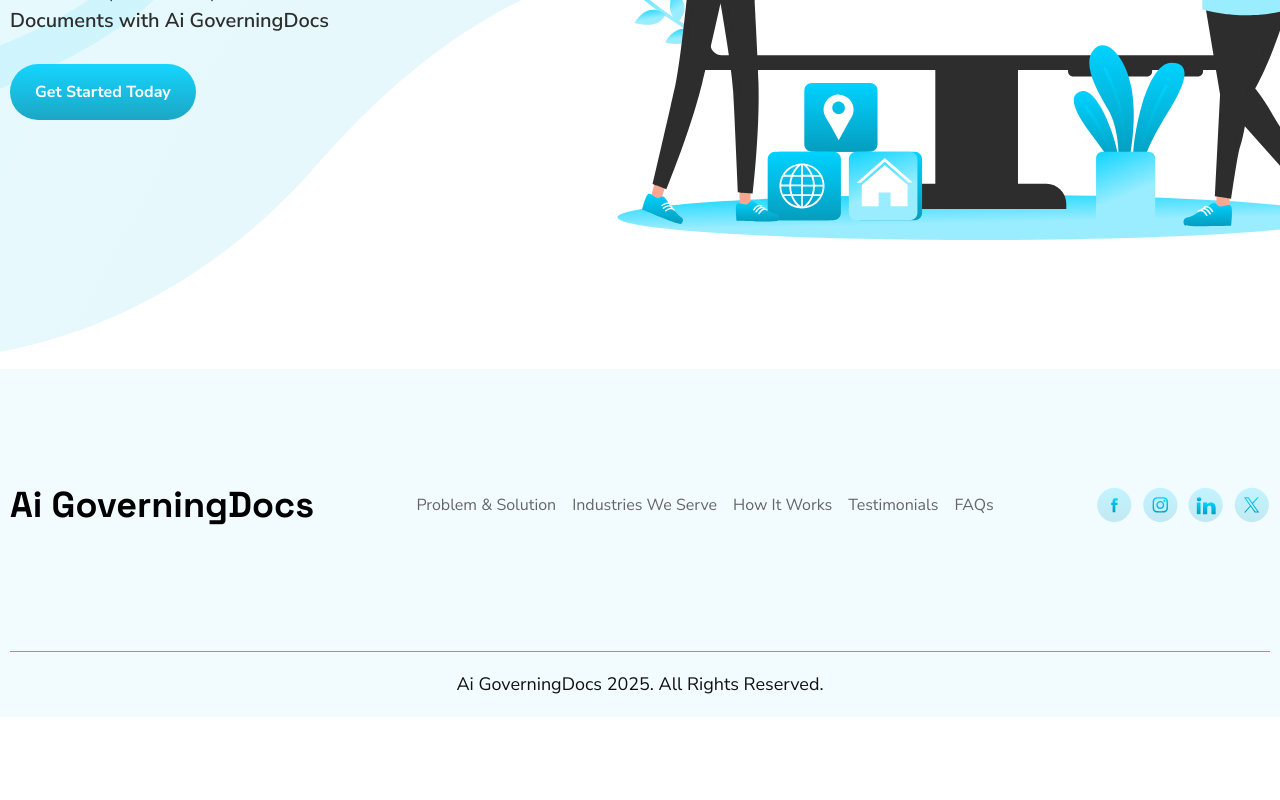
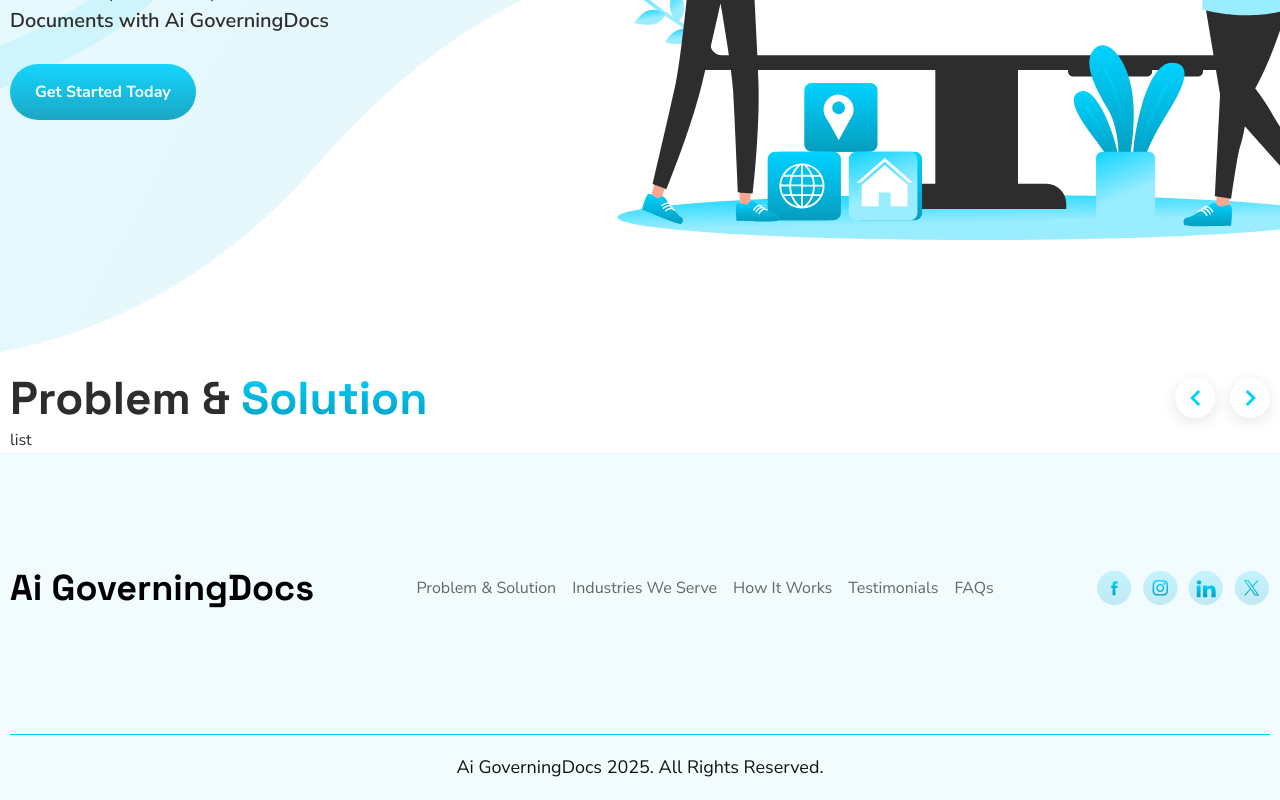
Before and after one commit to kazimorwan498/Governing_Docs, a React (Vite) app: page / in a window 1280 px wide. Shown: the part 657-1457 px from the top of the page. Before the commit the page ends 1374 px from the top, so only its background shows below. Built offline with nearby package versions, Linux system fonts and the light colour scheme.

Commit message:
ProblemSolutionHeader is Done

```diff
--- a/src/App.jsx
+++ b/src/App.jsx
@@ -2,6 +2,7 @@ import "./App.css";
 import Navbar from "./Component/Shared/Navbar";
 import Hero from "./Component/Landing/Hero";
 import Footer from "./Component/Shared/Footer";
+import ProblemSolution from "./Component/Landing/ProblemSolution";
 
 function App() {
 	return (
@@ -9,6 +10,7 @@ function App() {
 			<main className="bg-[url('/hero-bg.svg')] min-h-svh bg-no-repeat bg-top">
 				<Navbar />
 				<Hero />
+				<ProblemSolution />
 				<Footer />
 			</main>
 		</>
--- a/src/Component/Global/Buttons.jsx
+++ b/src/Component/Global/Buttons.jsx
@@ -6,7 +6,7 @@ export default function Buttons({ children, className }) {
 		<>
 			<button
 				className={cn(
-					"py-3 sm:py-4 px-3.5 sm:px-[25px] rounded-full bg-linear-(--gradient-primary) text-white font-bold font-NunitoSans cursor-pointer opacity-90 hover:opacity-100 transition-all delay-100 text-sm md:text-base",
+					"py-3 sm:py-4 px-3.5 sm:px-[25px] rounded-full bg-linear-(--gradient-primary) text-white font-bold font-NunitoSans cursor-pointer opacity-90 hover:opacity-100 active:opacity-100 transition-all delay-100 text-sm md:text-base",
 					className
 				)}
 			>
--- a/src/Component/Global/GradientHeadings.jsx
+++ b/src/Component/Global/GradientHeadings.jsx
@@ -1,5 +1,6 @@
-import { cn } from "../lib/utils";
+import { cn } from "../../lib/utils";
 
+// eslint-disable-next-line react/prop-types
 export default function GradientHeadings({ children, className }) {
 	return (
 		<span
--- a/src/Component/Global/Headings.jsx
+++ b/src/Component/Global/Headings.jsx
@@ -1,6 +1,7 @@
-import { cn } from "../lib/utils";
+import { cn } from "../../lib/utils";
 import GradientHeadings from "./GradientHeadings";
 
+// eslint-disable-next-line react/prop-types
 export default function Headings({ children, className, gradient }) {
 	return (
 		<h2
--- /dev/null
+++ b/src/Component/Global/Icons.jsx
@@ -0,0 +1,33 @@
+export const Arrow = (props) => (
+	<svg
+		width="11"
+		height="18"
+		viewBox="0 0 11 18"
+		fill="none"
+		xmlns="http://www.w3.org/2000/svg"
+		{...props}
+	>
+		<path
+			fillRule="evenodd"
+			clipRule="evenodd"
+			d="M2.86316 17.0136L10.8189 8.9696L2.77488 1.01387L0.785942 3.02487L6.81896 8.99167L0.852154 15.0247L2.86316 17.0136Z"
+			fill="currentColor"
+		/>
+	</svg>
+);
+
+export const Star = (props) => (
+	<svg
+		width="22"
+		height="22"
+		viewBox="0 0 22 22"
+		fill="none"
+		xmlns="http://www.w3.org/2000/svg"
+		{...props}
+	>
+		<path
+			d="M7.23642 6.84114L0.856418 7.76614L0.743418 7.78914C0.572357 7.83455 0.416413 7.92455 0.29151 8.04994C0.166608 8.17534 0.0772217 8.33163 0.0324804 8.50287C-0.0122609 8.67411 -0.0107545 8.85415 0.0368458 9.02462C0.0844462 9.19508 0.176435 9.34986 0.303418 9.47314L4.92542 13.9721L3.83542 20.3271L3.82242 20.4371C3.81195 20.6141 3.84868 20.7906 3.92887 20.9486C4.00905 21.1067 4.1298 21.2406 4.27875 21.3367C4.42771 21.4327 4.59951 21.4874 4.77657 21.4953C4.95363 21.5031 5.12958 21.4637 5.28642 21.3811L10.9924 18.3811L16.6854 21.3811L16.7854 21.4271C16.9505 21.4922 17.1299 21.5121 17.3052 21.4849C17.4805 21.4577 17.6454 21.3844 17.783 21.2724C17.9206 21.1604 18.026 21.0139 18.0883 20.8478C18.1505 20.6817 18.1675 20.502 18.1374 20.3271L17.0464 13.9721L21.6704 9.47214L21.7484 9.38714C21.8598 9.24991 21.9329 9.0856 21.9601 8.91094C21.9874 8.73628 21.9678 8.55752 21.9035 8.39287C21.8392 8.22823 21.7323 8.08358 21.5939 7.97366C21.4555 7.86374 21.2904 7.79248 21.1154 7.76714L14.7354 6.84114L11.8834 1.06114C11.8009 0.893678 11.6731 0.752658 11.5146 0.654048C11.3561 0.555437 11.1731 0.503174 10.9864 0.503174C10.7997 0.503174 10.6168 0.555437 10.4582 0.654048C10.2997 0.752658 10.1719 0.893678 10.0894 1.06114L7.23642 6.84114Z"
+			fill="#FC950F"
+		/>
+	</svg>
+);
--- /dev/null
+++ b/src/Component/Landing/ProblemSolution.jsx
@@ -0,0 +1,15 @@
+import Container from "../Global/Container";
+import ProblemSolutionHeader from "./ProblemSolutionHeader";
+
+export default function ProblemSolution() {
+	return (
+		<section>
+			<Container>
+				{/* ProblemSolution Heading */}
+				<ProblemSolutionHeader />
+				{/* ProblemSolution List */}
+				<div>list</div>
+			</Container>
+		</section>
+	);
+}
--- /dev/null
+++ b/src/Component/Landing/ProblemSolutionHeader.jsx
@@ -0,0 +1,18 @@
+import Headings from "../Global/Headings";
+import { Arrow } from "../Global/Icons";
+
+export default function ProblemSolutionHeader() {
+	return (
+		<div className="flex flex-col min-[355px]:flex-row justify-between items-center gap-5">
+			<Headings gradient="Solution">Problem & </Headings>
+			<div className="flex justify-center items-center gap-[15px]">
+				<button className="arrow-btns">
+					<Arrow className="rotate-180" />
+				</button>
+				<button className="arrow-btns">
+					<Arrow />
+				</button>
+			</div>
+		</div>
+	);
+}
--- a/src/index.css
+++ b/src/index.css
@@ -16,6 +16,9 @@
 	--gradient-primary: 180deg, rgb(0, 210, 255) 0%, rgb(5, 157, 190) 100%;
 	--gradient-secondary: 161.45deg, rgb(0, 210, 255) -5.54%,
 		rgb(154, 237, 255) 59.11%;
+
+	/* Shadow */
+	--shadow-btn-arrow: 0 4px 15px 0 rgba(0, 0, 0, 0.1);
 }
 
 body {
@@ -30,3 +33,7 @@ body {
 	);
 	border-image-slice: 1;
 }
+
+.arrow-btns {
+	@apply flex items-center justify-center bg-white hover:bg-linear-(--gradient-primary) active:bg-linear-(--gradient-primary) size-10 rounded-full text-primary hover:text-white active:text-white shadow-btn-arrow cursor-pointer transition-all;
+}
```
